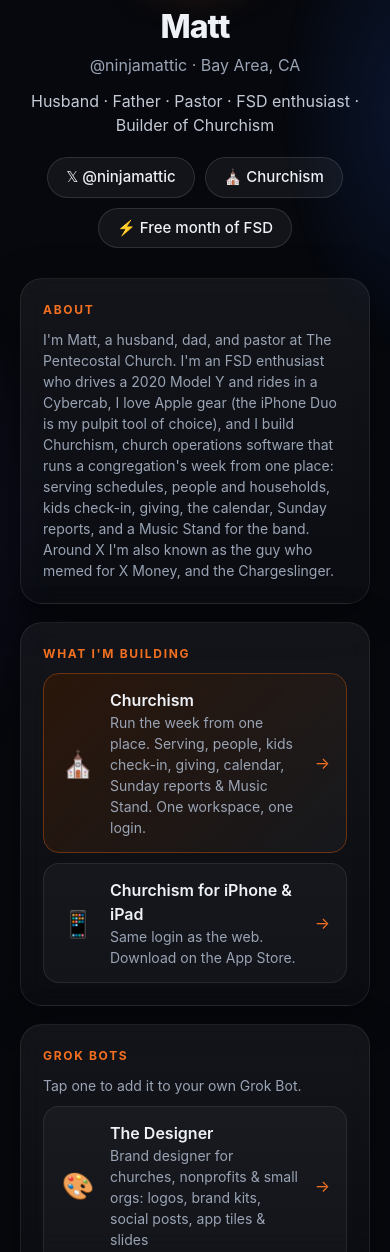
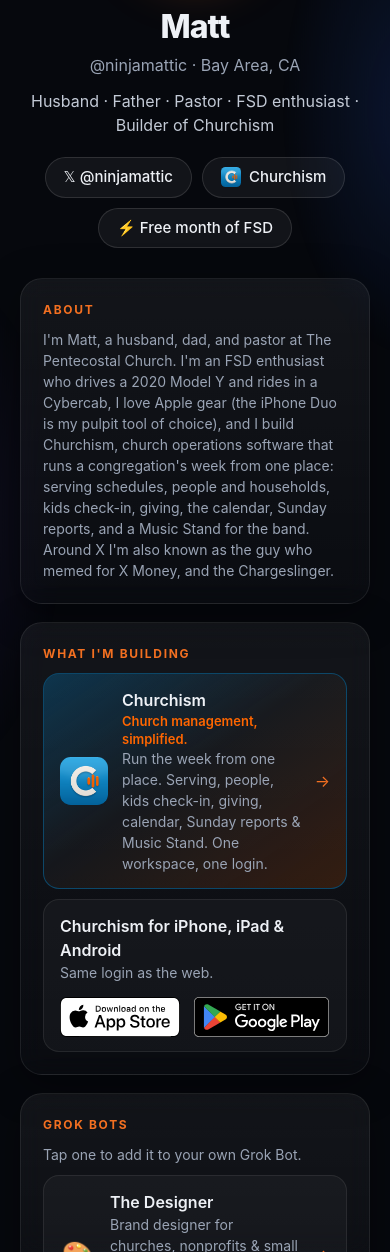
Before and after one commit to ninjamattic/ninjamattic.github.io, a plain HTML site: page index.html in a window 390 px wide. Shown: the part 199-1451 px from the top of the page. Drawn offline with Linux system fonts and the light colour scheme.

Commit message:
Show Churchism with app icon, App Store and Google Play badges (#1)
* Show Churchism with its app icon and App Store badge

Replace the church emoji with the official 180px app icon, add the product tagline and a navy/orange highlight, and use Apple's unmodified Download on the App Store badge.

Co-authored-by: Matt S <ninjamattic@users.noreply.github.com>

* Add the Google Play badge next to the App Store badge

The mobile card now covers iPhone, iPad, and Android, with each official store badge as its own link.

Co-authored-by: Matt S <ninjamattic@users.noreply.github.com>

---------

Co-authored-by: Cursor Agent <cursoragent@cursor.com>
Co-authored-by: Matt S <ninjamattic@users.noreply.github.com>

```diff
--- a/index.html
+++ b/index.html
@@ -22,19 +22,31 @@ h1{margin:0;font-size:2.4rem;font-weight:800;letter-spacing:-.03em}
 .links{display:flex;flex-wrap:wrap;gap:10px;justify-content:center;margin-top:20px}
 .links a{color:var(--txt);text-decoration:none;font-weight:500;font-size:15px;padding:8px 18px;border-radius:999px;background:rgba(255,255,255,.05);border:1px solid rgba(255,255,255,.12);transition:.2s}
 .links a:hover,.links a:focus-visible{border-color:var(--acc);background:#F3702118;transform:translateY(-2px);outline:none}
+.links a.brand{display:inline-flex;align-items:center;gap:8px}
+.pillicon{width:20px;height:20px;border-radius:22.37%;object-fit:cover;flex:none;display:block}
 .card{background:linear-gradient(180deg,rgba(255,255,255,.055),rgba(255,255,255,.02));border:1px solid rgba(255,255,255,.08);border-radius:22px;padding:22px;margin:18px 0;backdrop-filter:blur(12px);box-shadow:0 10px 40px rgba(0,0,0,.35);animation:up .6s ease both}
 .card:nth-of-type(2){animation-delay:.1s}.card:nth-of-type(3){animation-delay:.2s}.card:nth-of-type(4){animation-delay:.3s}
 h2{font-size:12px;font-weight:700;letter-spacing:.14em;text-transform:uppercase;color:var(--acc);margin:0 0 10px}
 .card p{margin:0;color:#c9d0db}.card h2+p{color:var(--mut);font-size:14px}
-a.c{display:flex;gap:14px;align-items:center;text-decoration:none;color:inherit;padding:14px 16px;margin-top:10px;border-radius:16px;background:rgba(255,255,255,.035);border:1px solid rgba(255,255,255,.08);transition:.15s}
+a.c,div.c{display:flex;gap:14px;align-items:center;text-decoration:none;color:inherit;padding:14px 16px;margin-top:10px;border-radius:16px;background:rgba(255,255,255,.035);border:1px solid rgba(255,255,255,.08);transition:.15s}
 a.c:hover,a.c:focus-visible{border-color:var(--acc);transform:translateY(-1px);outline:none}
-a.c.hi{background:linear-gradient(135deg,#2a160a,rgba(255,255,255,.03));border-color:#6a3412}
+a.c.hi{background:linear-gradient(145deg,rgba(12,74,110,.62),rgba(255,255,255,.03) 46%,rgba(255,102,0,.16));border-color:rgba(12,74,110,.95)}
+a.c.hi:hover,a.c.hi:focus-visible{border-color:#FF6600}
+.appicon{width:48px;height:48px;border-radius:22.37%;object-fit:cover;flex:none;display:block}
+.kicker{color:#FF6600;font-size:13px;font-weight:600;line-height:1.35;margin-top:1px}
+div.c.store{flex-wrap:wrap;row-gap:14px}
+.storecopy{flex:1 1 220px;min-width:0}
+.stores{display:flex;flex-wrap:wrap;align-items:center;gap:14px;margin-left:auto}
+.stores a{display:block;line-height:0;border-radius:4px}
+.stores a:focus-visible{outline:2px solid var(--acc);outline-offset:3px}
+.storebadge{height:40px;width:calc(40px * 119.66407 / 40);flex:none;display:block}
+.playbadge{height:40px;width:calc(40px * 238.96 / 70.87);flex:none;display:block}
 .i{font-size:26px;width:36px;text-align:center;flex:none}
 .t{font-weight:600}.d{color:var(--mut);font-size:14px}.ar{margin-left:auto;color:var(--acc)}
 .chips{display:flex;flex-wrap:wrap;gap:8px;margin-top:4px}
 .chips span{font-size:14px;padding:6px 12px;border-radius:999px;background:rgba(255,255,255,.05);border:1px solid rgba(255,255,255,.08);color:#d5dbe5}
 footer{text-align:center;color:var(--mut);font-size:13px;margin-top:28px}
-@media(max-width:480px){h1{font-size:2rem}main{padding-top:44px}}
+@media(max-width:480px){h1{font-size:2rem}main{padding-top:44px}.stores{margin-left:0;width:100%}}
 @media(prefers-reduced-motion:reduce){*{animation:none!important;transition:none!important}}
 </style>
 </head>
@@ -47,7 +59,7 @@ footer{text-align:center;color:var(--mut);font-size:13px;margin-top:28px}
   <p class="tag">Husband · Father · Pastor · FSD enthusiast · Builder of Churchism</p>
   <div class="links">
     <a href="https://x.com/ninjamattic">𝕏 @ninjamattic</a>
-    <a href="https://churchism.app">⛪ Churchism</a>
+    <a class="brand" href="https://churchism.app"><img class="pillicon" src="assets/apple-touch-icon.png" width="20" height="20" alt="">Churchism</a>
     <a href="https://tesla.com/get-app/referral?code=matt181810">⚡ Free month of FSD</a>
   </div>
 </header>
@@ -59,8 +71,8 @@ footer{text-align:center;color:var(--mut);font-size:13px;margin-top:28px}
 
 <section class="card">
   <h2>What I'm building</h2>
-  <a class="c hi" href="https://churchism.app"><span class="i">⛪</span><span><div class="t">Churchism</div><div class="d">Run the week from one place. Serving, people, kids check-in, giving, calendar, Sunday reports &amp; Music Stand. One workspace, one login.</div></span><span class="ar">→</span></a>
-  <a class="c" href="https://apps.apple.com/us/app/churchism/id6816181194"><span class="i">📱</span><span><div class="t">Churchism for iPhone &amp; iPad</div><div class="d">Same login as the web. Download on the App Store.</div></span><span class="ar">→</span></a>
+  <a class="c hi" href="https://churchism.app"><img class="appicon" src="assets/apple-touch-icon.png" width="48" height="48" alt="Churchism app icon"><span><div class="t">Churchism</div><div class="kicker">Church management, simplified.</div><div class="d">Run the week from one place. Serving, people, kids check-in, giving, calendar, Sunday reports &amp; Music Stand. One workspace, one login.</div></span><span class="ar">→</span></a>
+  <div class="c store"><div class="storecopy"><div class="t">Churchism for iPhone, iPad &amp; Android</div><div class="d">Same login as the web.</div></div><div class="stores"><a href="https://apps.apple.com/us/app/churchism/id6816181194"><img class="storebadge" src="assets/download-on-app-store-white.svg" width="119.66407" height="40" alt="Download on the App Store"></a><a href="https://play.google.com/store/apps/details?id=org.tpchollister.churchismapp"><img class="playbadge" src="assets/get-it-on-google-play.svg" width="238.96" height="70.87" alt="Get it on Google Play"></a></div></div>
 </section>
 
 <section class="card">
```
Also changed, not shown: assets/apple-touch-icon.png (added), assets/download-on-app-store-white.svg (added), assets/get-it-on-google-play.svg (added).
